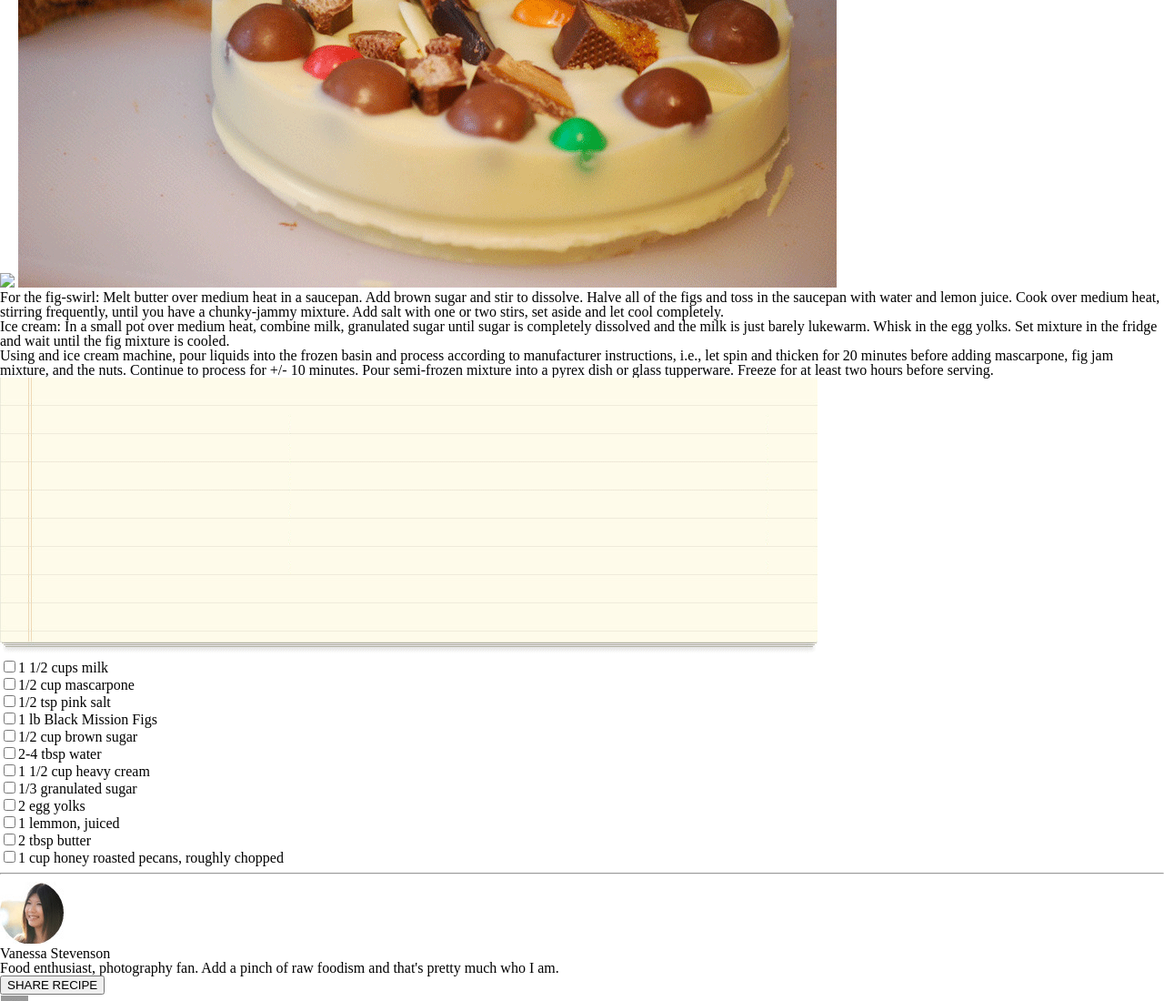
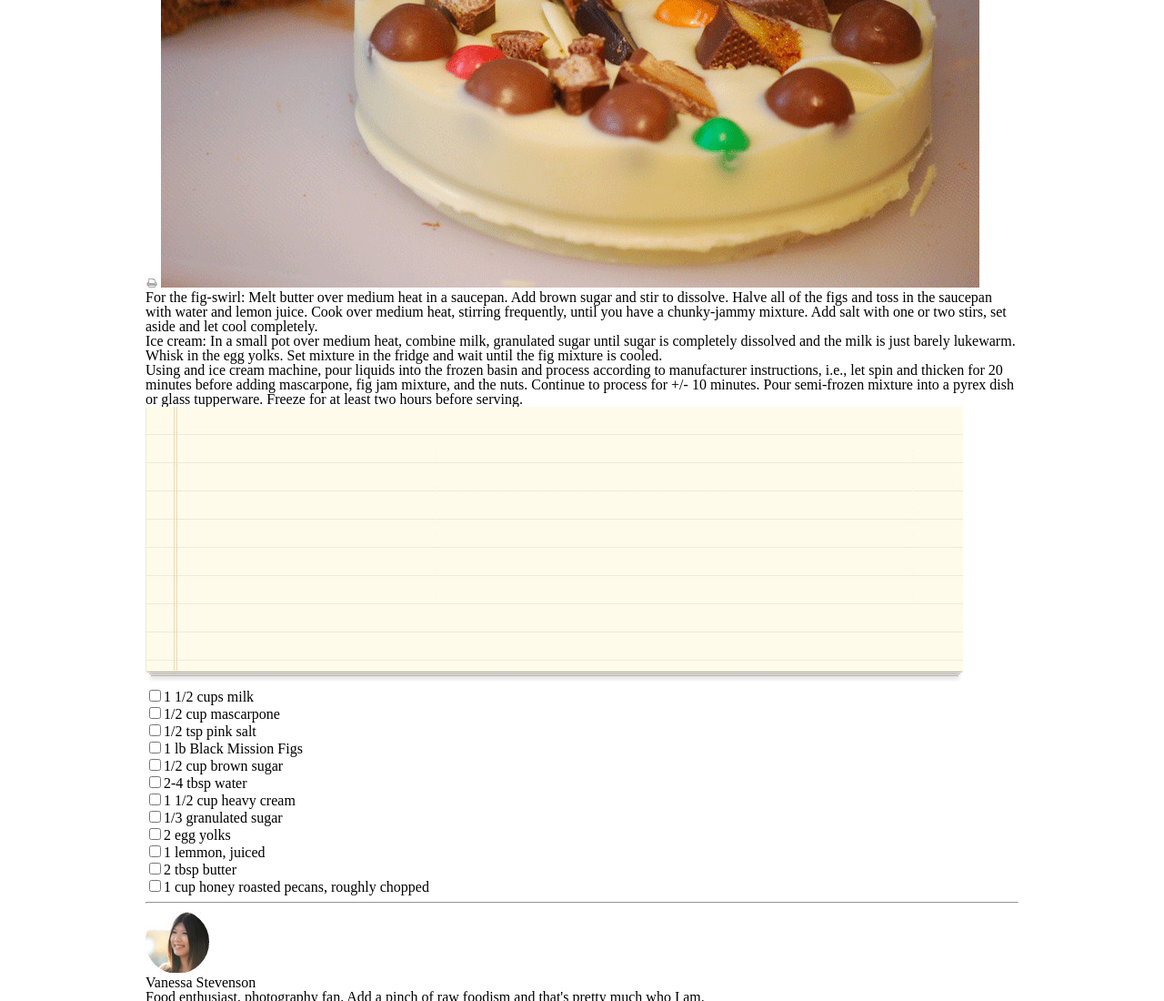
Before and after one commit to matstap/chocolate-pizza, a plain HTML site: page index.html in a window 1280 px wide. Shown: the part 633-1733 px from the top of the page at 91% size. Drawn offline with Linux system fonts and the light colour scheme.

Commit message:
linked to reset BEFORE style T__T

```diff
--- a/index.html
+++ b/index.html
@@ -2,8 +2,8 @@
 <html>
   <head>
     <title>Chocolate Pizza</title>
+    <link rel="stylesheet" href="reset.css" />
     <link rel="stylesheet" href="style.css" />
-    <link rel="stylesheet" href="reset.css" />
   <body>
     <header>
       <img class="logo" src="images/logo.png" />
@@ -29,7 +29,7 @@
       <h1>Chocolate Pizza</h1>
       <h3>POSTED ON 15 DEC 2013 / DESSERTS</h3>
 
-      <img id="print" src="images/print-icon"/>
+      <img id="print" src="images/print-icon.png"/>
 
       <img src="images/choco-pizza.png" />
 
--- a/style.css
+++ b/style.css
@@ -0,0 +1,4 @@
+body {
+  margin: auto;
+  width: 960px;
+}
```
